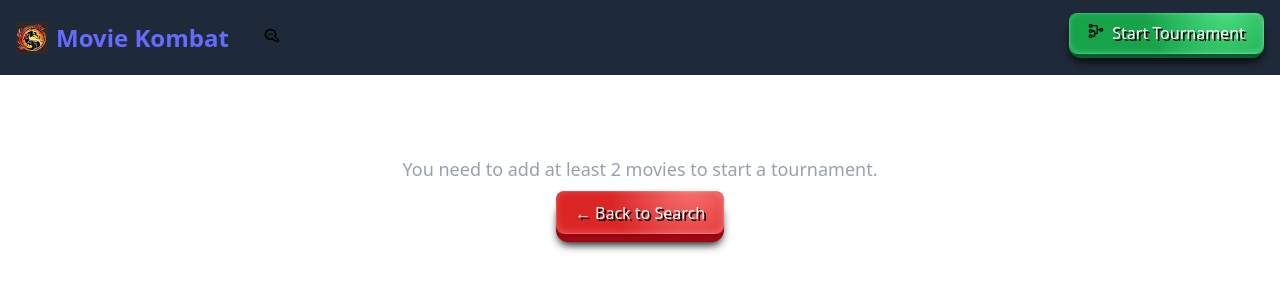
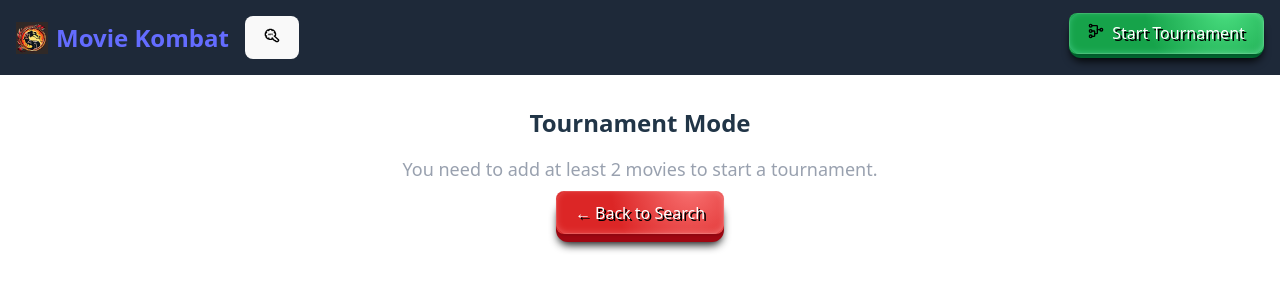
Before and after one commit to pablorotten/movie-kombat, a React (Vite) app: page /list in a window 1280 px wide. Shown: the top 300 px of the page. Built offline with nearby package versions, Linux system fonts and the light colour scheme.

Commit message:
Fix the colors in dark mode in the winner page (#28)
#27

```diff
--- a/src/index.css
+++ b/src/index.css
@@ -21,14 +21,6 @@
 a:hover {
   color: #535bf2;
 }
-
-/* body {
-  margin: 0;
-  display: flex;
-  place-items: center;
-  min-width: 320px;
-  min-height: 100vh;
-} */
 
 /* Keep your base button style for common properties */
 button {
@@ -63,13 +55,13 @@
 
 @media (prefers-color-scheme: light) {
   :root {
-    color: white;
+    color: #213547;
     background-color: #ffffff;
   }
   a:hover {
     color: #747bff;
   }
   button {
-    /* background-color: #f9f9f9; */
+    background-color: #f9f9f9;
   }
 }
--- a/src/pages/TournamentPage.tsx
+++ b/src/pages/TournamentPage.tsx
@@ -153,12 +153,12 @@
     <div className="container mx-auto p-4 md:p-8">
       {winner ? (
         <div className="text-center">
-          <h1 className="text-4xl font-bold mb-4 text-black">
+          <h1 className="text-4xl font-bold mb-4 text-black dark:text-white">
             🏆 The Winner Is! 🏆
           </h1>
 
           {/* IMDb link - #Issue 19 */}
-          <div className="flex justify-center">
+          <div className="flex justify-center mb-4">
             <a
               href={`https://www.imdb.com/title/${winner.id}/`}
               target="_blank"
@@ -174,7 +174,9 @@
           </div>
 
           <div className="flex flex-col items-center gap-4 max-w-sm mx-auto">
-            <h3 className="text-3xl font-bold text-black">{winner.title}</h3>
+            <h3 className="text-3xl font-bold text-black dark:text-white">
+              {winner.title}
+            </h3>
             <img
               src={winner.poster}
               alt={winner.title}
```
